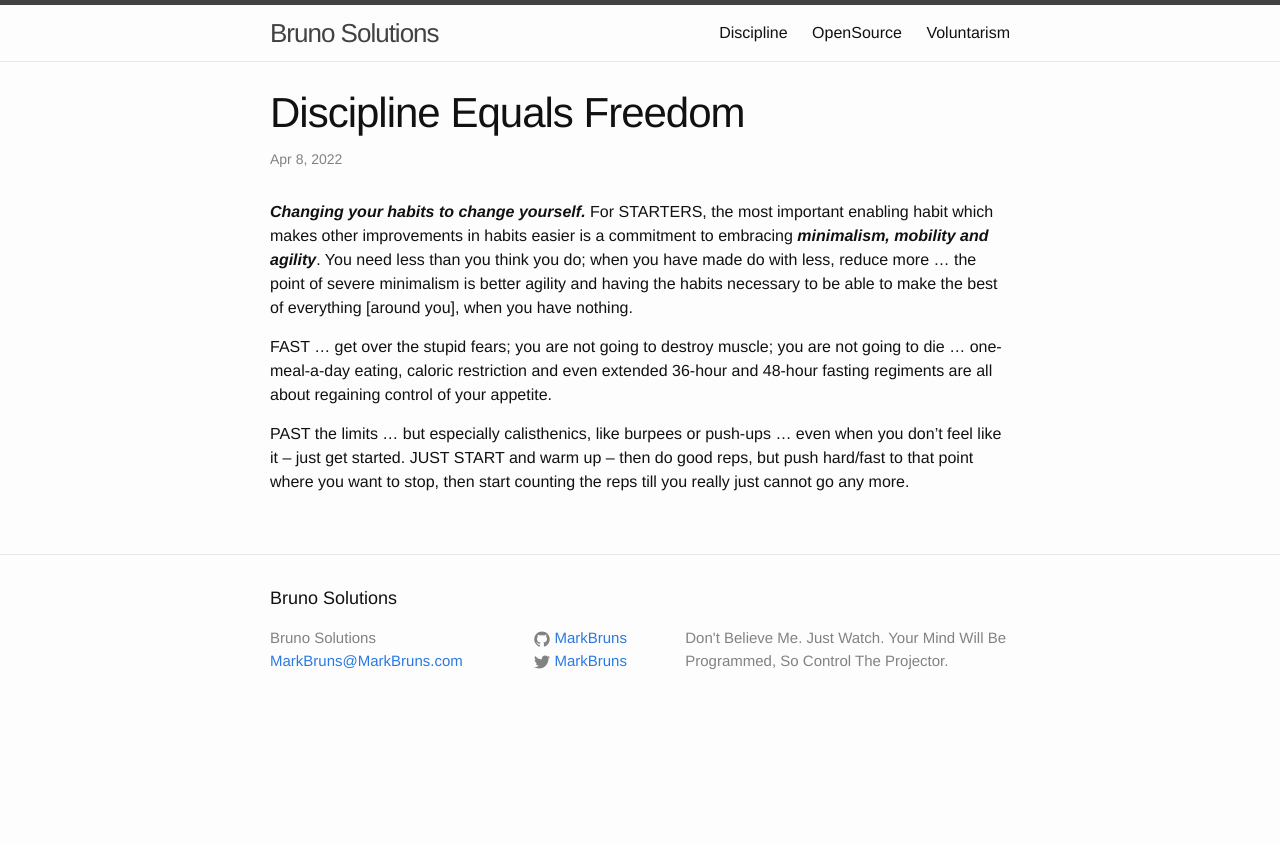
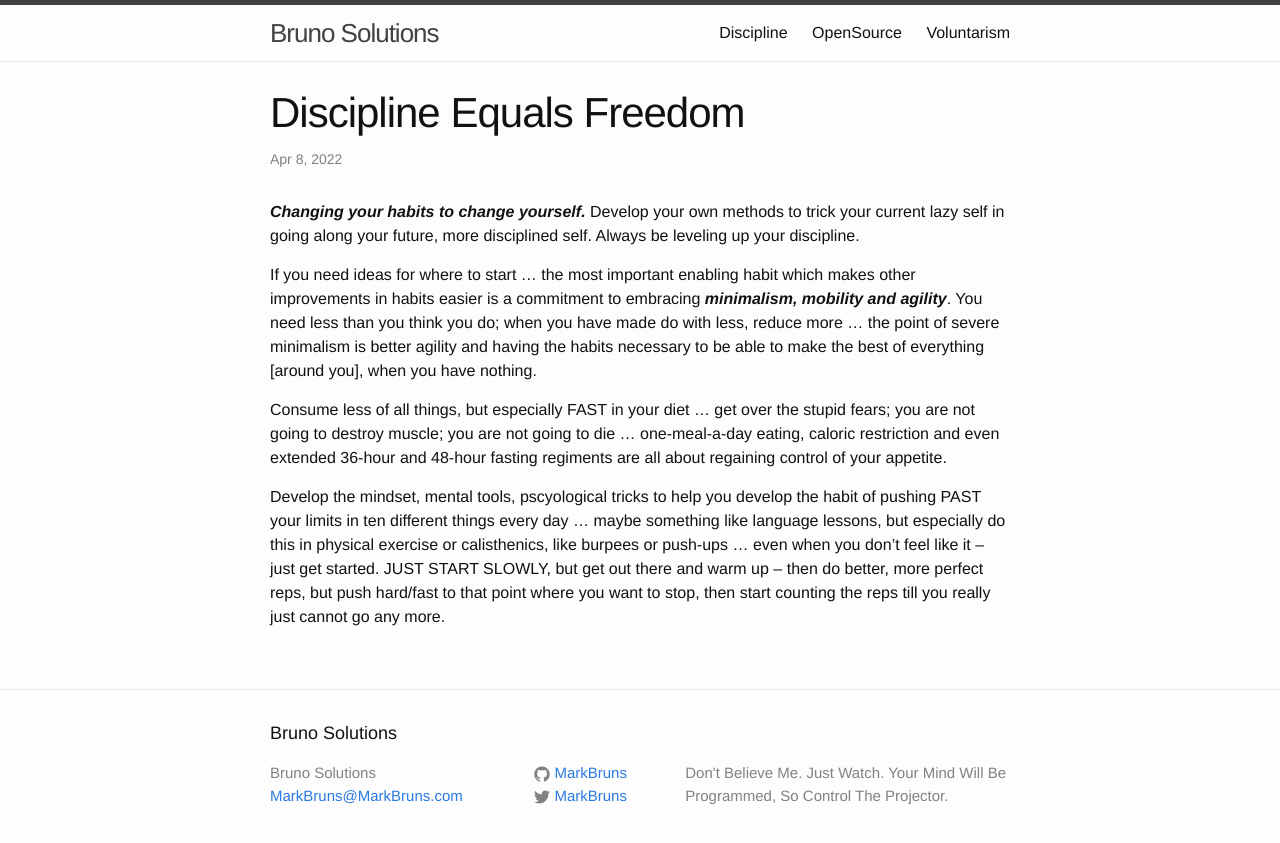
Before and after one commit to RockRapids/SHOP, a Jekyll site: the page built from _posts/2022-04-08-Disipline-Equals-Freedom.markdown, in a window 1280 px wide. Shown: the top 843 px of the page. Built offline with Jekyll 4.4.1, drawn with Linux system fonts in a browser that asks for light colours.

Commit message:
Always be leveling up

```diff
--- a/_posts/2022-04-08-Disipline-Equals-Freedom.markdown
+++ b/_posts/2022-04-08-Disipline-Equals-Freedom.markdown
@@ -5,8 +5,10 @@ date:   2022-04-08 4:30:00
 categories: Discipline
 ---
 
-***Changing your habits to change yourself.*** For STARTERS, the most important enabling habit which makes other improvements in habits easier is a commitment to embracing ***minimalism, mobility and agility***. You need less than you think you do; when you have made do with less, reduce more ... the point of severe minimalism is better agility and having the habits necessary to be able to make the best of everything [around you], when you have nothing.
+***Changing your habits to change yourself.*** Develop your own methods to trick your current lazy self in going along your future, more disciplined self. Always be leveling up your discipline.
 
-FAST ... get over the stupid fears; you are not going to destroy muscle; you are not going to die ... one-meal-a-day eating, caloric restriction and even extended 36-hour and 48-hour fasting regiments are all about regaining control of your appetite.
+If you need ideas for where to start ... the most important enabling habit which makes other improvements in habits easier is a commitment to embracing ***minimalism, mobility and agility***. You need less than you think you do; when you have made do with less, reduce more ... the point of severe minimalism is better agility and having the habits necessary to be able to make the best of everything [around you], when you have nothing.
 
-PAST the limits ... but especially calisthenics, like burpees or push-ups ... even when you don't feel like it -- just get started. JUST START and warm up -- then do good reps, but push hard/fast to that point where you want to stop, then start counting the reps till you really just cannot go any more.
+Consume less of all things, but especially FAST in your diet ... get over the stupid fears; you are not going to destroy muscle; you are not going to die ... one-meal-a-day eating, caloric restriction and even extended 36-hour and 48-hour fasting regiments are all about regaining control of your appetite.
+
+Develop the mindset, mental tools, pscyological tricks to help you develop the habit of pushing PAST your limits in ten different things every day ... maybe something like language lessons, but especially do this in physical exercise or calisthenics, like burpees or push-ups ... even when you don't feel like it -- just get started. JUST START SLOWLY, but get out there and warm up -- then do better, more perfect reps, but push hard/fast to that point where you want to stop, then start counting the reps till you really just cannot go any more.
```
